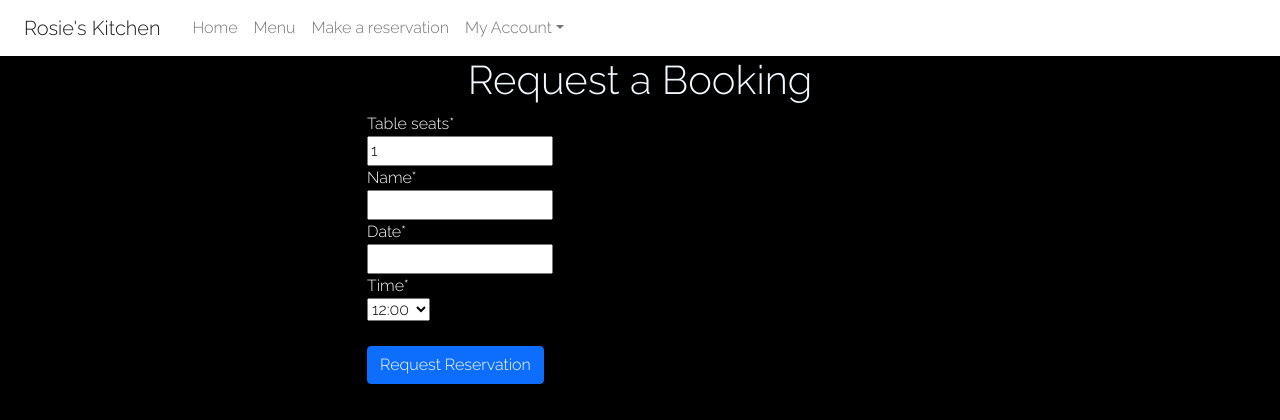
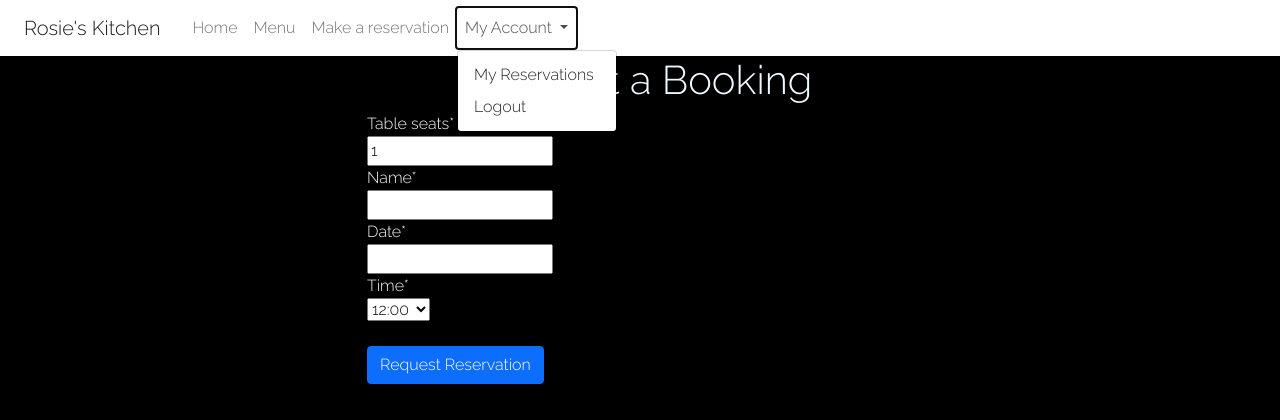
Before and after one commit to KyrianU/Rosies-Kitchen, a Django app: page /reservation/ in a window 1280 px wide, after a click on "My Account". Shown: the top 420 px of the page. Run offline with Django 3.2, Linux system fonts and the light colour scheme; a user stored in the database is signed in; parts of the project's set-up code (start-up, migrations or seed data) failed here and were passed over; some libraries are stand-ins or nearby versions.

```diff
--- a/templates/account/logout.html
+++ b/templates/account/logout.html
@@ -15,8 +15,7 @@
   {% if redirect_field_value %}
   <input type="hidden" name="{{ redirect_field_name }}" value="{{ redirect_field_value }}"/>
   {% endif %}
-  <a class="btn btn-outline-black rounded-0" href="{% url 'home' %}">Cancel</a>
-  <button type="submit">{% trans 'Sign Out' %}</button>
+  <button class="btn btn-dark" type="submit">{% trans 'Sign Out' %}</button>
 </form>
 
 
--- a/templates/base.html
+++ b/templates/base.html
@@ -14,15 +14,16 @@
     <script src="https://kit.fontawesome.com/2d05664855.js" crossorigin="anonymous"></script>
     <script src="https://code.jquery.com/jquery-1.8.2.js"></script>
     <script src="https://code.jquery.com/ui/1.9.0/jquery-ui.js"></script>
+    <script src="https://cdn.jsdelivr.net/npm/bootstrap@5.2.3/dist/js/bootstrap.bundle.min.js" integrity="sha384-kenU1KFdBIe4zVF0s0G1M5b4hcpxyD9F7jL+jjXkk+Q2h455rYXK/7HAuoJl+0I4" crossorigin="anonymous"></script>
 </head>
-    <script src="https://cdn.jsdelivr.net/npm/bootstrap@5.2.3/dist/js/bootstrap.bundle.min.js" integrity="sha384-kenU1KFdBIe4zVF0s0G1M5b4hcpxyD9F7jL+jjXkk+Q2h455rYXK/7HAuoJl+0I4" crossorigin="anonymous"></script>
+
 <body>
 
     <div class="container-fluid w-100 p-0">
         <!--Navbar-->
         <nav class="navbar navbar-expand-lg navbar-light bg-white" id="Main-nav">
             <a class="navbar-brand p-0 mx-4" href="{% url 'home' %}"id="nav-heading">Rosie's Kitchen</a>
-            <button class="navbar-toggler" type="button" data-toggle="collapse" data-target="#navbarMenu" aria-controls="#navbarMenu"
+            <button class="navbar-toggler" type="button" data-bs-toggle="collapse" data-bs-target="#navbarMenu" aria-controls="#navbarMenu"
               aria-expanded="false" aria-label="toggle navigation">
               <span class="navbar-toggler-icon"></span>
             </button>
@@ -36,10 +37,11 @@
                     <li class="nav-item"><a class="nav-link" href="{% url 'reservation' %}">Make a reservation</a></li>
 
                     <li class="nav-item dropdown">
-                        <a class="nav-link dropdown-toggle" href="#" id="navMenuBar" role="button" data-toggle="dropdown" aria-expanded="false"
-                        aria-label="My account">My Account</a>
+                        <a class="nav-link dropdown-toggle" href="#" id="navMenuBar" role="button" data-bs-toggle="dropdown" aria-expanded="false"
+                        aria-label="My account">My Account
+                        </a>
                         <div class="dropdown-menu" aria-labelledby="navMenuBar">
-                            <a class="dropdown-item" href="{% url 'my_reservations' %">My Reservations</a>
+                            <a class="dropdown-item" href="{% url 'my_reservation' %">My Reservations</a>
                             <a class="dropdown-item" href="{% url 'account_logout' %">Logout</a>
                         </div>
                     </li>
```
Also changed, not shown: reservation/templates/delete_reservation.html (renamed from templates/delete_reservation.html), reservation/templates/edit_reservation.html (renamed from templates/edit_reservation.html), reservation/templates/my_reservation.html (renamed from templates/my_reservation.html), reservation/templates/reservation.html (renamed from templates/reservation.html).
